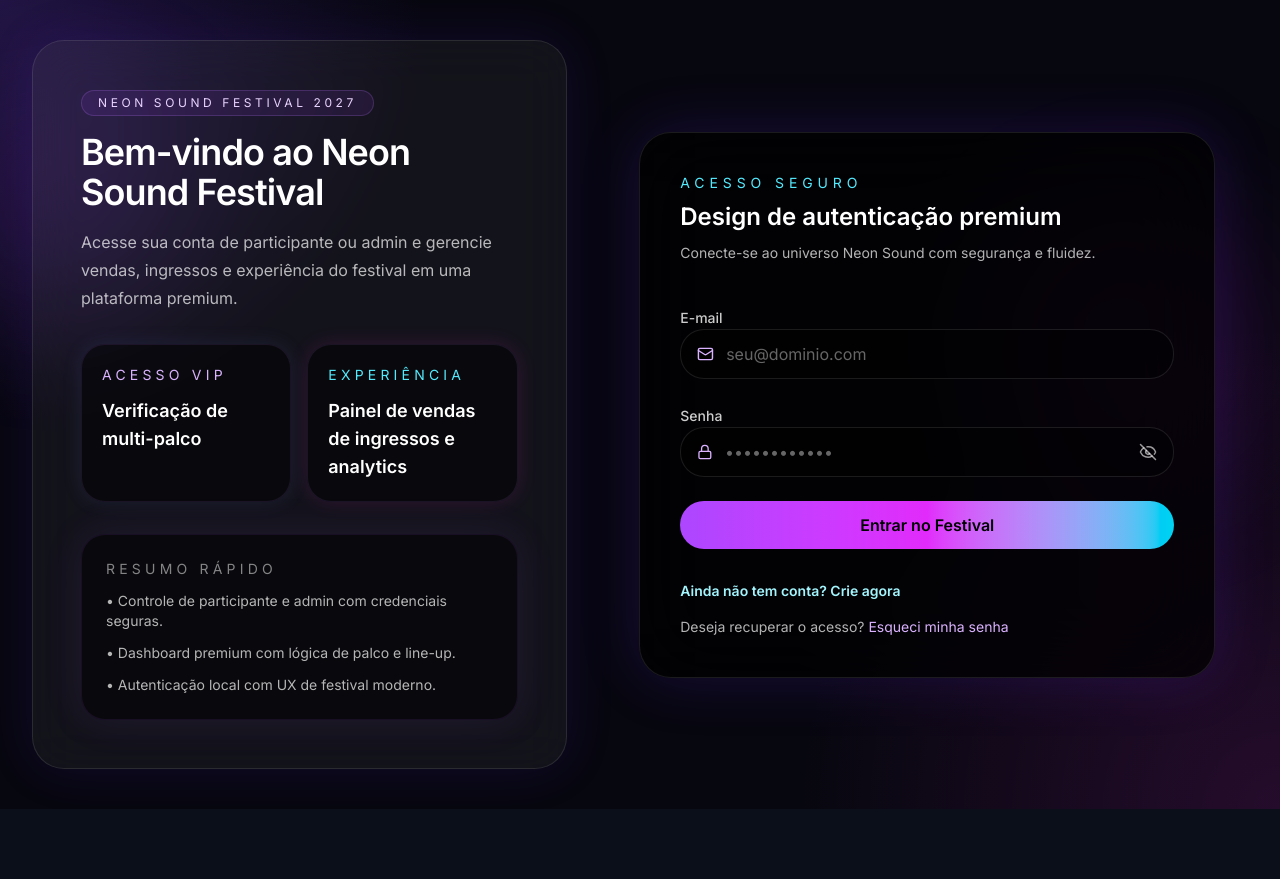
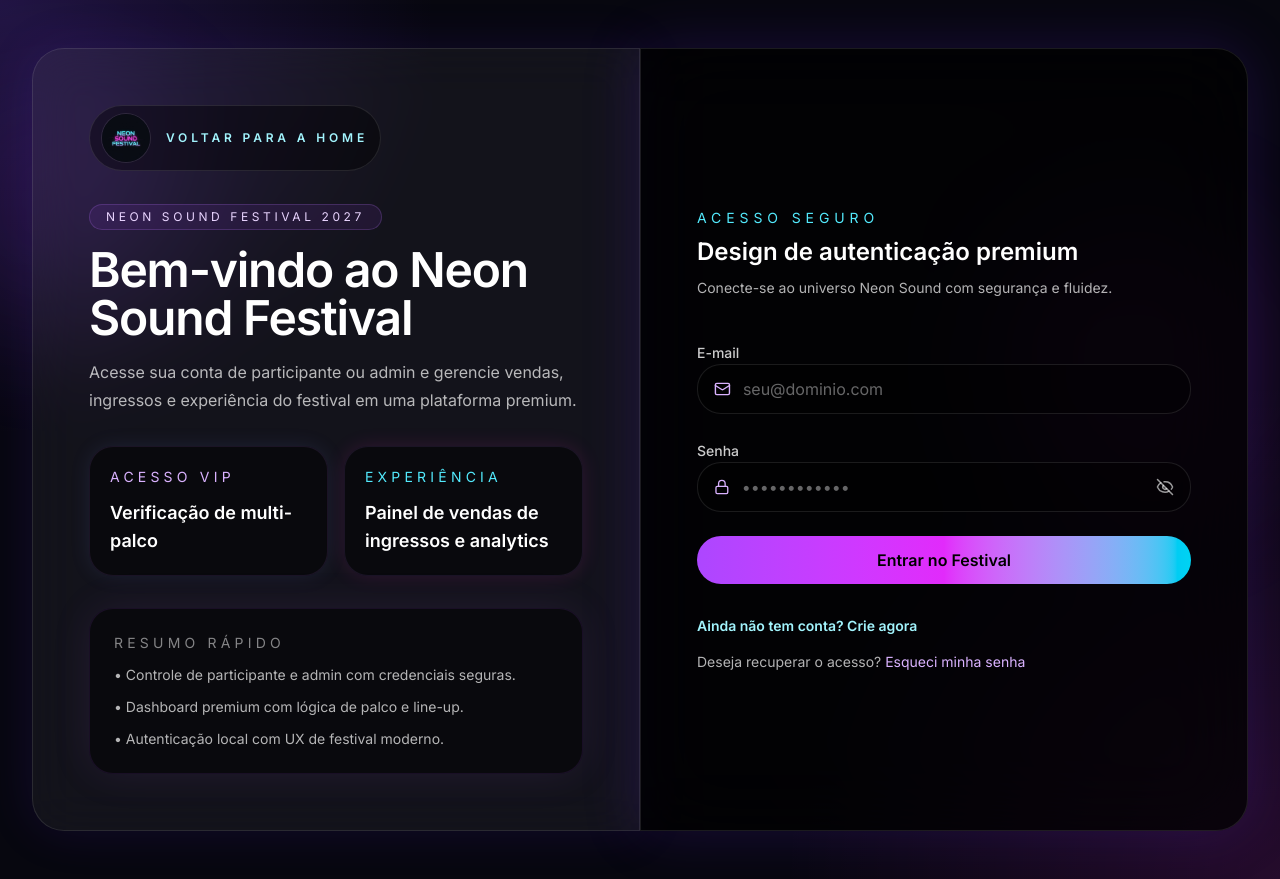
Before and after one commit to BarbaraGoncalves28/neon-sound-festival, a React (Vite) app: page /login in a window 1280 px wide. Before the commit the page ends 809 px from the top, so only its background shows below. Built offline with nearby package versions, Linux system fonts and the light colour scheme.

Commit message:
feat: add logo and link to return home in AuthPageShell component

```diff
--- a/src/components/auth/AuthPageShell.tsx
+++ b/src/components/auth/AuthPageShell.tsx
@@ -1,5 +1,6 @@
 import type { ReactNode } from 'react'
 import { Link } from 'react-router-dom'
+import logo from '../../assets/images/logo.jpg'
 
 interface AuthPageShellProps {
   title: string
@@ -24,19 +25,35 @@ export function AuthPageShell({
       <div className="pointer-events-none absolute -left-16 top-20 h-60 w-60 rounded-full bg-purple-500/10 blur-3xl" />
       <div className="pointer-events-none absolute right-0 top-1/4 h-72 w-72 rounded-full bg-fuchsia-500/10 blur-3xl" />
 
-      <div className="relative mx-auto flex min-h-screen max-w-7xl flex-col px-4 py-10 sm:px-6 lg:px-8">
-        <div className="grid flex-1 gap-6 lg:gap-10 lg:grid-cols-[0.9fr_1.1fr] xl:grid-cols-[1fr_1.2fr]">
-          <section className="order-2 flex flex-col justify-center gap-8 rounded-[2rem] border border-white/10 bg-white/5 p-6 shadow-[0_0_50px_rgba(111,38,255,0.12)] backdrop-blur-xl sm:order-1 sm:p-8 lg:p-12">
+      <div className="relative mx-auto flex min-h-screen max-w-7xl flex-col px-4 py-8 sm:px-6 sm:py-10 lg:px-8 lg:py-12">
+        <div className="grid flex-1 gap-6 lg:grid-cols-2 lg:gap-0">
+          <section className="order-2 flex flex-col gap-8 rounded-4xl border border-white/10 bg-white/5 p-6 shadow-[0_0_50px_rgba(111,38,255,0.12)] backdrop-blur-xl sm:order-1 sm:p-8 lg:rounded-r-none lg:p-12 xl:p-14">
+            <div className="space-y-8">
+              <Link
+                to="/"
+                className="inline-flex w-fit items-center gap-4 rounded-full border border-white/10 bg-black/40 px-3 py-2 transition duration-300 hover:border-cyan-300/40 hover:bg-black/55 focus:outline-none focus-visible:ring-2 focus-visible:ring-cyan-300/50"
+              >
+                <img
+                  src={logo}
+                  alt="Logotipo do Neon Sound Festival"
+                  className="h-12 w-12 rounded-full object-cover ring-1 ring-white/10"
+                />
+                <span className="text-left text-xs font-semibold uppercase tracking-[0.32em] text-cyan-200">
+                  Voltar para a home
+                </span>
+              </Link>
+
               <div className="space-y-4">
                 <span className="inline-flex rounded-full border border-purple-400/20 bg-purple-500/10 px-4 py-1 text-xs uppercase tracking-[0.3em] text-purple-200">
                   Neon Sound Festival 2027
                 </span>
-              <h1 className="text-3xl font-semibold tracking-tight text-white sm:text-4xl">
+                <h1 className="max-w-2xl text-3xl font-semibold tracking-tight text-white sm:text-4xl xl:text-5xl">
                   {title}
                 </h1>
-              <p className="max-w-xl text-sm leading-7 text-white/70 sm:text-base">
+                <p className="max-w-2xl text-sm leading-7 text-white/70 sm:text-base">
                   {description}
                 </p>
+              </div>
             </div>
 
             <div className="grid gap-4 sm:grid-cols-2">
@@ -72,8 +89,8 @@ export function AuthPageShell({
             </div>
           </section>
 
-          <section className="order-1 flex items-center justify-center sm:order-2">
-            <div className="w-full max-w-xl rounded-[2rem] border border-white/10 bg-black/70 p-6 shadow-[0_0_60px_rgba(111,38,255,0.18)] backdrop-blur-2xl sm:p-8 lg:p-10">
+          <section className="order-1 flex items-stretch justify-center sm:order-2">
+            <div className="flex w-full flex-1 flex-col justify-center rounded-4xl border border-white/10 bg-black/70 p-6 shadow-[0_0_60px_rgba(111,38,255,0.18)] backdrop-blur-2xl sm:p-8 lg:rounded-l-none lg:p-12 xl:p-14">
               <div className="mb-10 flex flex-col gap-2">
                 <p className="text-sm uppercase tracking-[0.35em] text-cyan-300">
                   Acesso seguro
```
Lines whose indentation alone changed are shown as unchanged.
